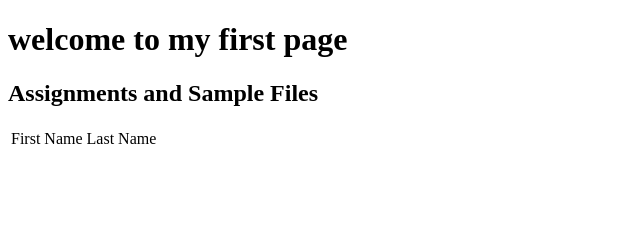
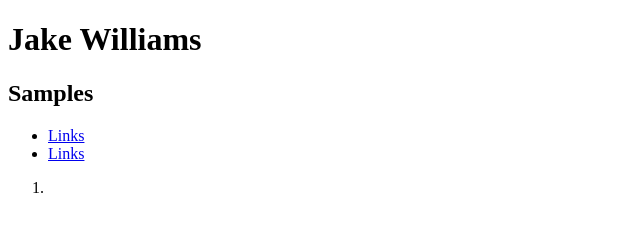
Before and after one commit to jake2194/jake2194.github.io, a plain HTML site: page index.html in a window 1280 px wide. Shown: the whole page, without its empty margins (0-640 px from the left). Drawn offline with Linux system fonts and the light colour scheme.

Commit message:
Updated Index

```diff
--- a/index.html
+++ b/index.html
@@ -2,16 +2,24 @@
 <html lang="en" dir="ltr">
   <head>
     <meta charset="utf-8">
-    <title>My Github Page</title>
+    <title>CIM 111 Homework and Samples</title>
   </head>
   <body>
-    <h1>welcome to my first page</h1>
-    <h2>Assignments and Sample Files</h2>
-<table>
-  <tr><td>First Name</td><td>Last Name</td></tr>
-  <tr><td></td><td></td></tr>
-  <tr><td></td><td></td></tr>
-  <tr><td></td><td></td></tr>
-</table>
+
+    <h1>Jake Williams</h1>
+
+    <h2>Samples</h2>
+
+<ul>
+  <li>
+    <a href="samples/links/">Links</a>
+  </li>
+  <li>
+    <a href="samples/links/index.html">Links</a>
+  </li>
+</ul>
+<ol>
+  <li></li>
+</ol>
   </body>
 </html>
```
Also changed, not shown: Samples/links/about.html (added, +11 -0 lines), Samples/links/index.html (added, +11 -0 lines).
